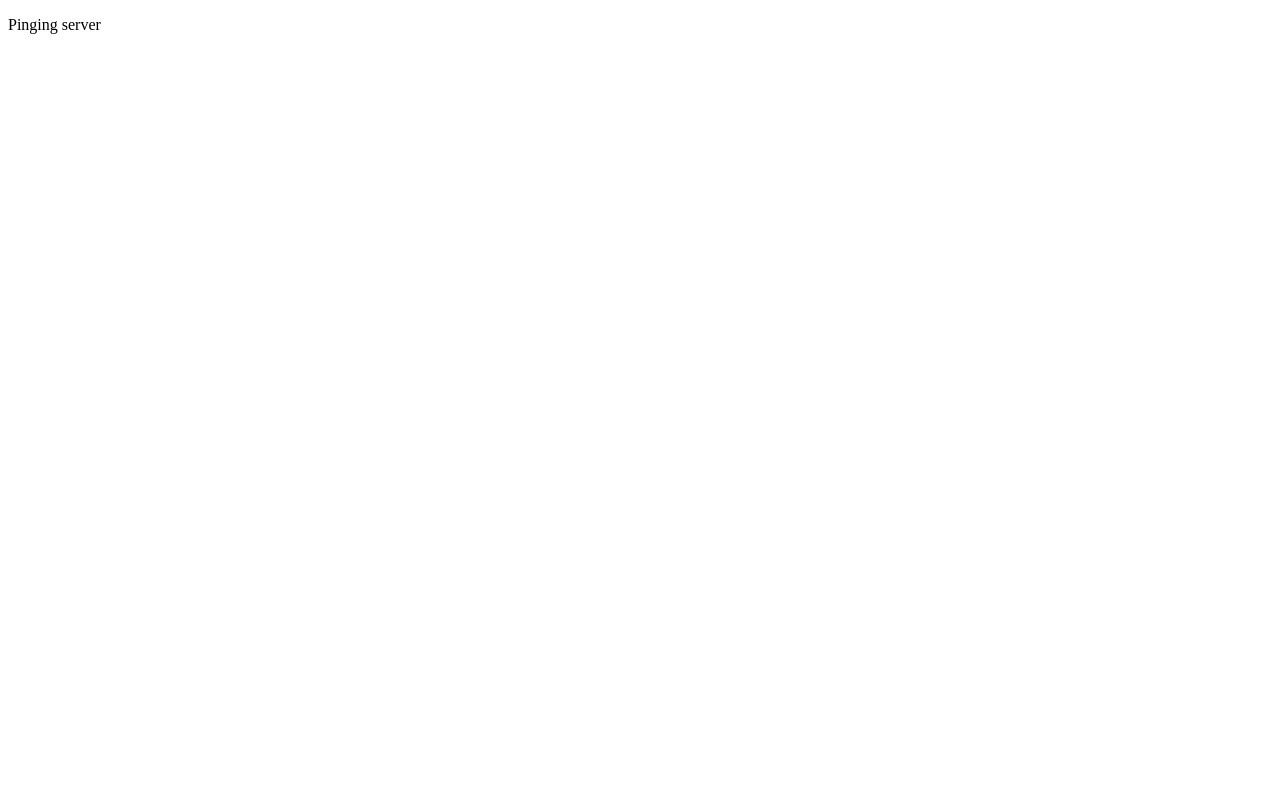
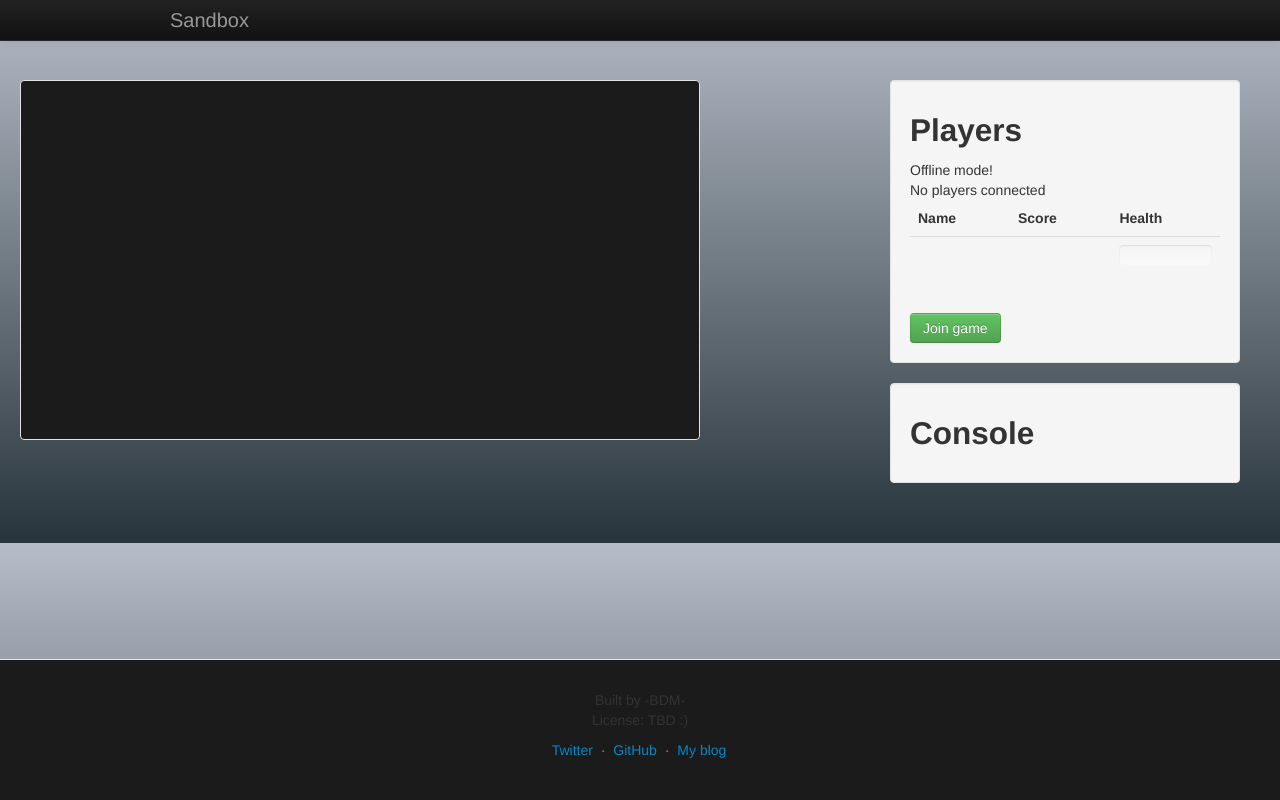
Before and after one commit to bramdemoor/NodeSandbox, a website: page www/index.html in a window 1280 px wide. Drawn offline with nearby package versions, Linux system fonts and the light colour scheme; no server answers.

Commit message:
Client html

```diff
--- /dev/null
+++ b/www/client.js
@@ -0,0 +1,9 @@
+console.log('Connecting...');
+var socket = io.connect();
+console.log('Connected. Sending ping...');
+socket.on('ping', function(data) {
+    console.log('Ping from server received. Sending pong...');
+    var seq = data["seq"];
+    socket.emit('pong', { seq: seq + 1 });
+    console.log('Pong sent.');
+});
--- a/www/index.html
+++ b/www/index.html
@@ -2,21 +2,106 @@
 <html lang="en">
 <head>
   <meta charset="UTF-8">
-  <title>Ping</title>
-  <script src="/socket.io/socket.io.js"></script>
-  <script>
-      console.log('Connecting...');
-      var socket = io.connect();
-	  console.log('Connected. Sending ping...');
-      socket.on('ping', function(data) {
-		console.log('Ping from server received. Sending pong...');
-        var seq = data["seq"];
-        socket.emit('pong', { seq: seq + 1 });
-		console.log('Pong sent.');
-      });
-  </script>
+    <title>Sandbox</title>
+    <link href="css/bootstrap.css" rel="stylesheet" type="text/css" />
+    <link href="css/custom.css" rel="stylesheet" type="text/css" />
+    <script type="text/javascript" src="lib/jquery-1.7.2.js"></script>
+    <script type="text/javascript" src="lib/json2.js"></script>
+    <script type="text/javascript" src="lib/enchant.min.js"></script>
+    <script type="text/javascript" src="lib/knockout-2.2.0.js"></script>
+    <script type="text/javascript" src="lib/bootstrap.js"></script>
+    <script type="text/javascript" src="/socket.io/socket.io.js"></script>
+    <script type="text/javascript" src="client.js"></script>
 </head>
 <body>
-  <p>Pinging server</p>
+    <div class="navbar navbar-inverse navbar-fixed-top">
+        <div class="navbar-inner">
+            <div class="container">
+                <button type="button" class="btn btn-navbar" data-toggle="collapse" data-target=".nav-collapse">
+                    <span class="icon-bar"></span>
+                    <span class="icon-bar"></span>
+                    <span class="icon-bar"></span>
+                </button>
+                <a class="brand" href="#">Sandbox</a>
+                <div class="nav-collapse collapse">
+                    <ul class="nav">
+                    </ul>
+                </div>
+            </div>
+        </div>
+    </div>
+
+    <div class="row">
+        <div id="enchant-stage" class="well pull-left"></div>
+
+        <div id="sidebar-right" class="pull-right">
+
+            <div id="player-container" class="well">
+                <h2>Players</h2>
+                <div data-bind="visible: offlineMode">Offline mode!</div>
+                <div data-bind="visible: !hasPlayers()">
+                    No players connected
+                </div>
+                <table class="table" data-bind="visible: hasPlayers">
+                    <thead>
+                    <tr>
+                        <th>Name</th>
+                        <th>Score</th>
+                        <th>Health</th>
+                    </tr>
+                    </thead>
+                    <tbody data-bind="foreach: sortedCharacters">
+                    <tr data-bind="css: { success: isLocal() == true }">
+                        <td data-bind="text: name"></td>
+                        <td data-bind="text: score"></td>
+                        <td>
+                            <div class="progress progress-danger">
+                                <div class="bar" data-bind="style: { width: health() + '%' }"></div>
+                            </div>
+                        </td>
+                    </tr>
+                    </tbody>
+                </table>
+                <a href="#myModal" role="button" class="btn btn-success" data-bind="visible: inMenu" data-toggle="modal">Join game</a>
+            </div>
+
+            <div id="game-console" class="well">
+                <h2>Console</h2>
+                <div data-bind="foreach: logEntries">
+                    <div data-bind="text: $data"></div>
+                </div>
+            </div>
+        </div>
+    </div>
+
+    <footer class="footer">
+        <p>Built by -BDM-</p>
+        <p>License: TBD :)</p>
+        <ul class="footer-links">
+            <li><a href="https://twitter.com/b_d_m" target="_blank">Twitter</a></li>
+            <li class="muted">·</li>
+            <li><a href="https://github.com/bramdemoor" target="_blank">GitHub</a></li>
+            <li class="muted">·</li>
+            <li><a href="http://bramdemoor.wordpress.com/" target="_blank">My blog</a></li>
+        </ul>
+    </footer>
+
+    <!-- Modal -->
+    <div id="myModal" class="modal hide fade" tabindex="-1" role="dialog" aria-labelledby="myModalLabel" aria-hidden="true">
+        <div class="modal-header">
+            <button type="button" class="close" data-dismiss="modal" aria-hidden="true">×</button>
+            <h3 id="myModalLabel">Join game</h3>
+        </div>
+        <div class="modal-body">
+            <div>
+                Name: <input type="text" data-bind="value: localPlayerName" /><br />
+            </div>
+        </div>
+        <div class="modal-footer">
+            <button class="btn" data-dismiss="modal" aria-hidden="true">Cancel</button>
+            <button class="btn btn-primary" data-dismiss="modal"  data-bind="click: join">Join</button>
+        </div>
+    </div>
+
 </body>
 </html>
```
